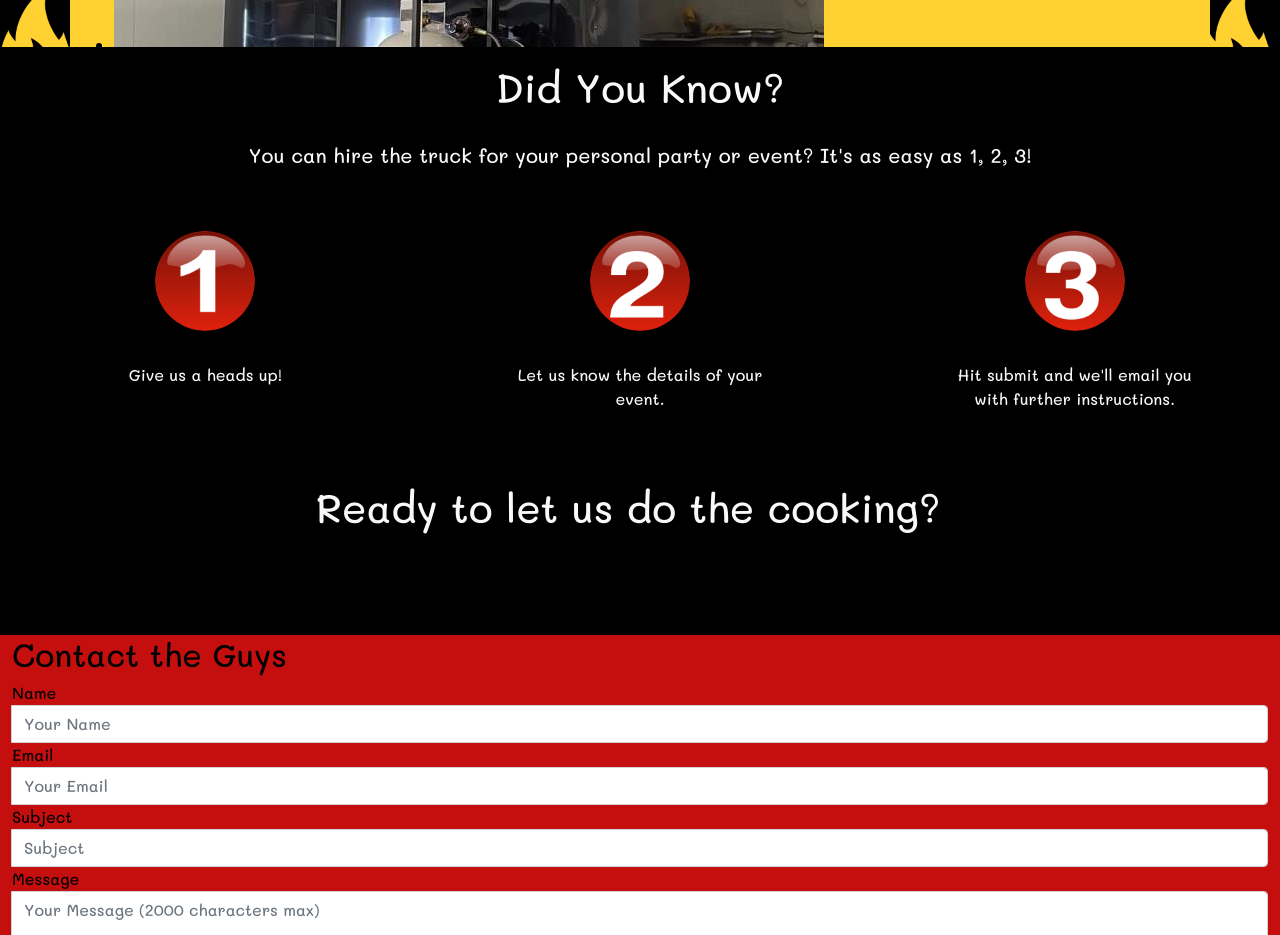
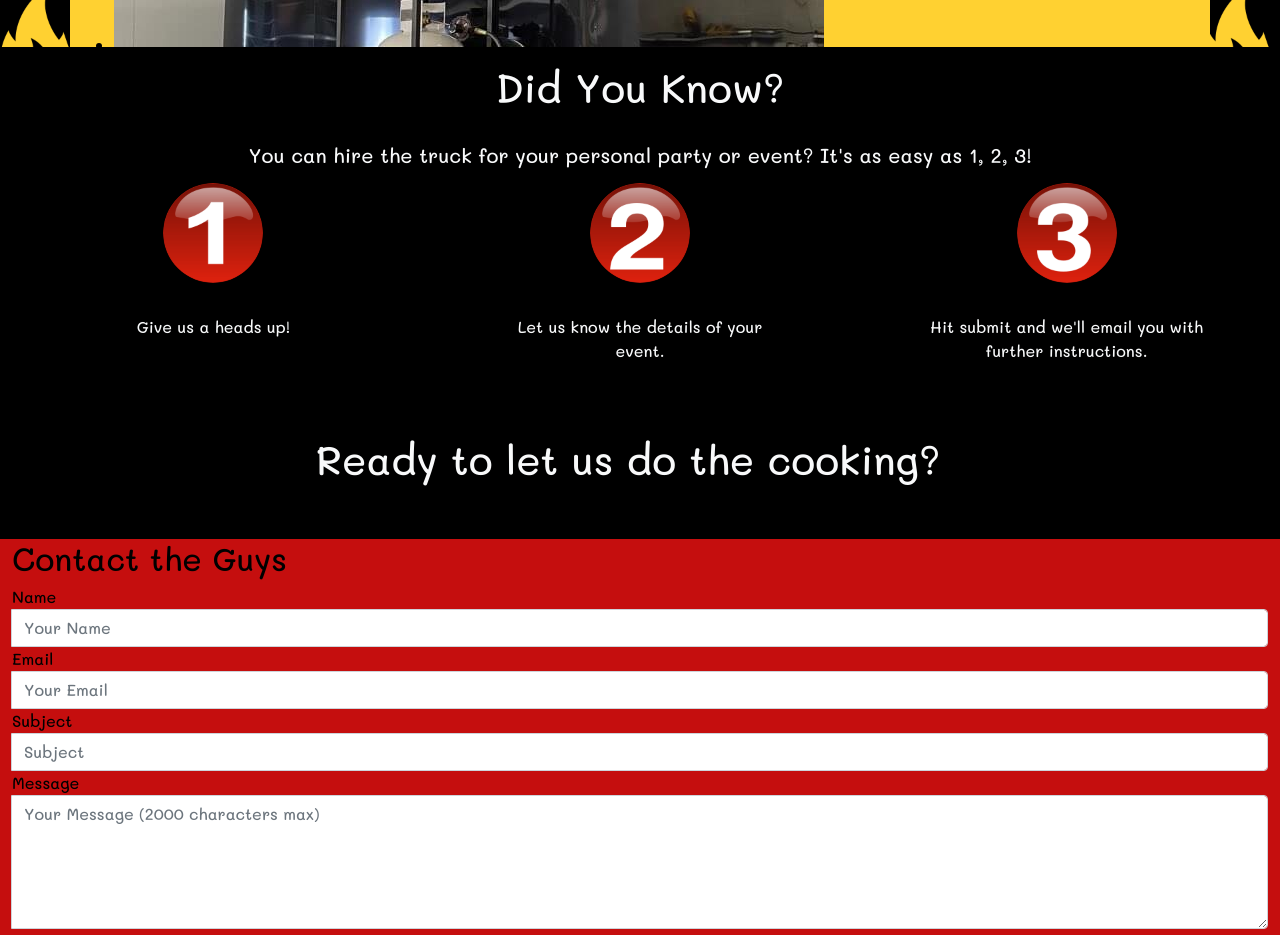
Before and after one commit to gabriela-reyes/2-guys-1-grill, a plain HTML site: page public_html/index.html in a window 1280 px wide. Shown: the part 4600-5535 px from the top of the page. Drawn offline with nearby package versions, Linux system fonts and the light colour scheme; some packages are replaced by stand-ins of ours; a script that the page names is missing.

Commit message:
fixed vertical scroll

```diff
--- a/public_html/index.html
+++ b/public_html/index.html
@@ -227,7 +227,7 @@
                 <h1 class="text-center p-3">Did You Know?</h1>
                 <h5 class="text-center my-3">You can hire the truck for your personal party or event? It's as
                     easy as 1, 2, 3!</h5>
-                <div class="row py-5 g-5">
+                <div class="row">
                     <div class="col-8 col-md-3 d-block mx-auto">
                         <img class="mb-4 img-fluid mx-auto d-block rounded-circle" src="images/icons/bullet-1-red.png"
                              alt="one" height="100" width="100"/>
@@ -249,7 +249,7 @@
                             <p class="p-2 text-center">Hit submit and we'll email you with further instructions.</p>
                         </div>
                     </div>
-                        <div class="row text-center p-5">
+                        <div class="row text-center py-5">
                             <h1>Ready to let us do the cooking?</h1></div></div></div>
 
                     <!--//Contact Us Form-->
```
